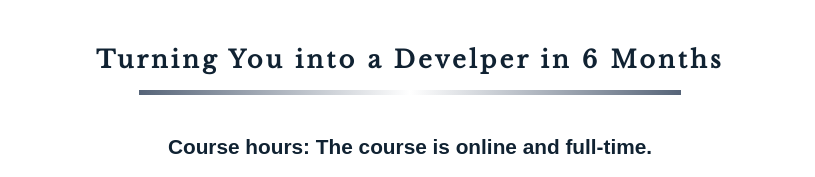
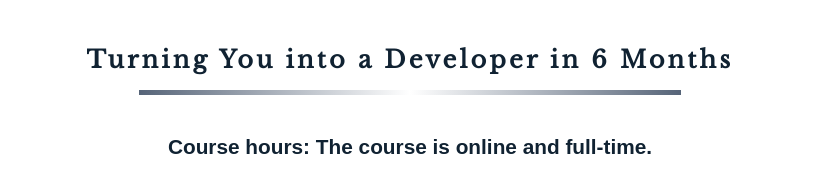
Before and after one commit to MinimumViablePerson/hoxton-website, a plain HTML site: page index.html in a window 1280 px wide. Shown: the part 3140-3317 px from the top of the page, without its empty margins (230-1045 px from the left). Drawn offline with Linux system fonts and the light colour scheme; a web font is replaced by a local one.

Commit message:
typo fix

```diff
--- a/index.html
+++ b/index.html
@@ -259,7 +259,7 @@ We find incredible people and teach them how to code, collaborate, communicate,
     </section>
 
     <section class="course-details">
-      <h2>Turning You into a Develper in 6 Months</h2>
+      <h2>Turning You into a Developer in 6 Months</h2>
 
       <div class="divider"></div>
 
```
